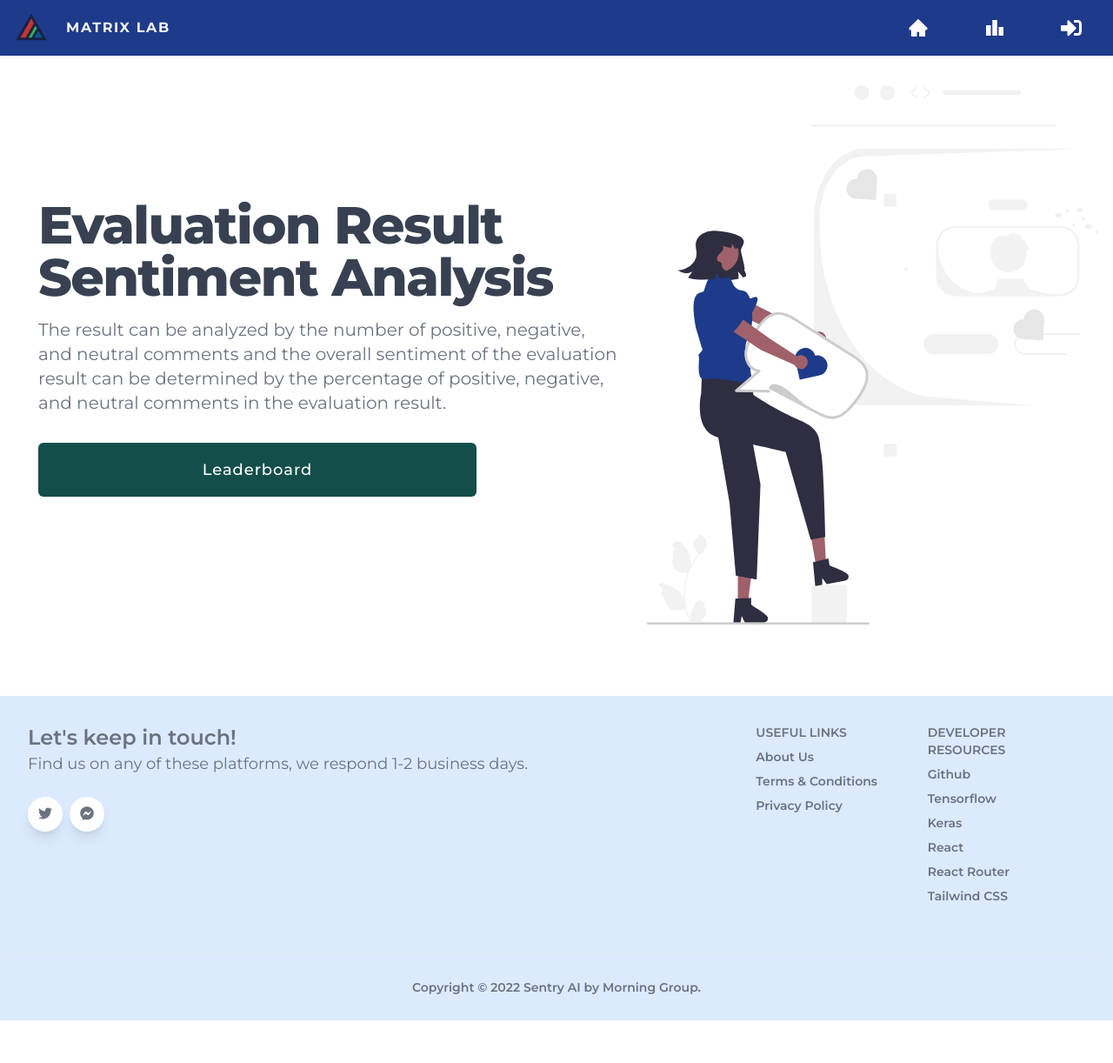
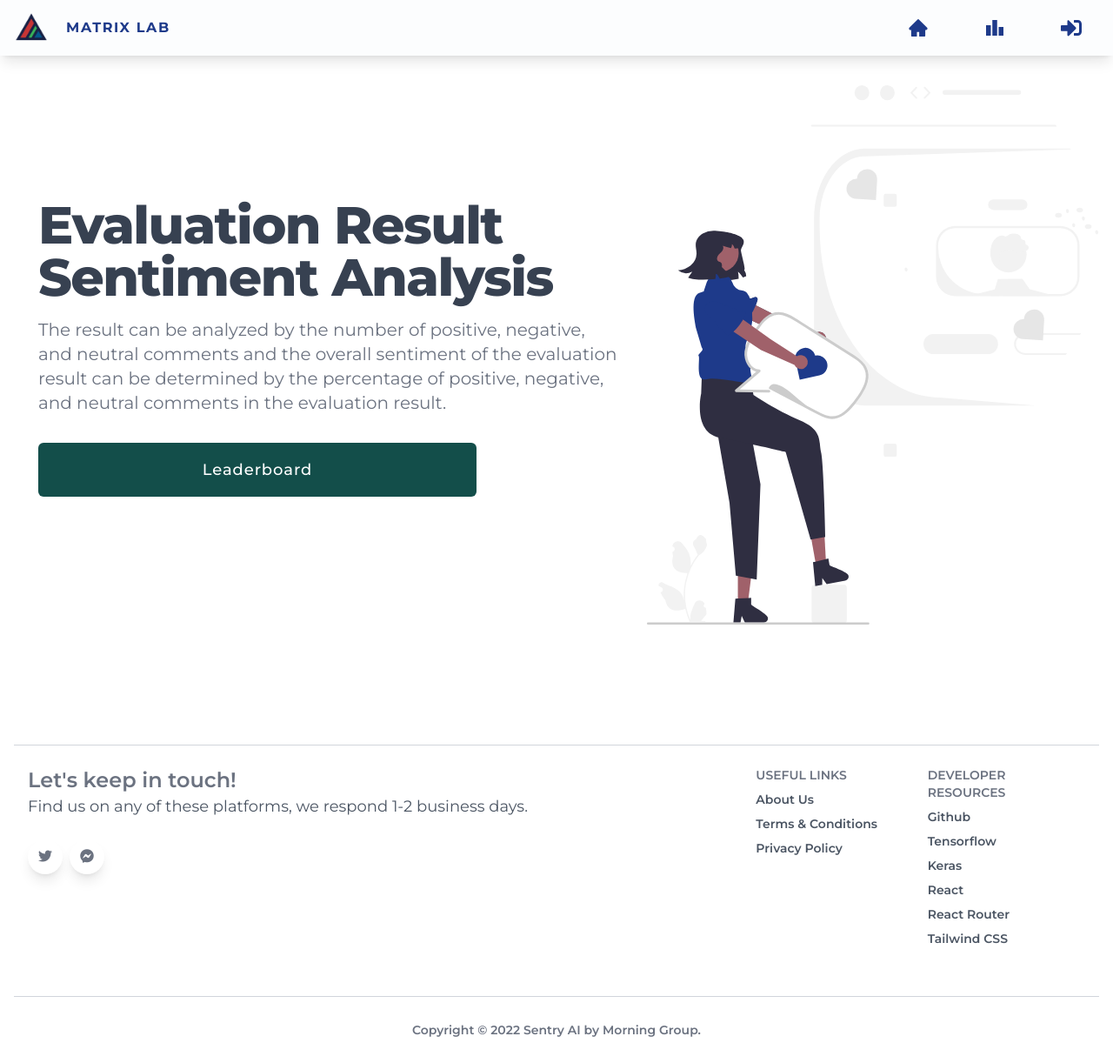
Before and after one commit to Jm-Paunlagui/Matrix-Lab-Client, a React (Create React App) app in the folder client/: page / in a window 1280 px wide. Shown: the whole page at 87% size. Before the commit the page ends 1173 px from the top, so only its background shows below. Built offline with nearby package versions, Linux system fonts and the light colour scheme.

Commit message:
Revision: hover color Added: max-w-7xl

```diff
--- a/client/src/components/footers/footer.js
+++ b/client/src/components/footers/footer.js
@@ -3,12 +3,13 @@ import { Link } from "react-router-dom";
 
 const Footer = () => {
     return (
-            <footer className="pt-8 pb-6 mt-auto text-gray-500 bg-blue-100 font-Montserrat">
-                <div className="container px-4 mx-auto">
+            <footer className="pt-8 pb-6 mt-auto text-gray-500 font-Montserrat ">
+                <div className="container px-4 mx-auto max-w-7xl">
+                <hr className="my-6 border-gray-300" />
                     <div className="flex flex-wrap text-center lg:text-left">
                         <div className="w-full px-4 lg:w-6/12">
                             <h4 className="text-2xl font-semibold">Let's keep in touch!</h4>
-                            <h5 className="mt-0 mb-2 text-lg text-blueGray-600">
+                            <h5 className="mt-0 mb-2 text-lg text-gray-600">
                                 Find us on any of these platforms, we respond 1-2 business days.
                             </h5>
                             <div className="mt-6 mb-6 lg:mb-0">
@@ -25,60 +26,60 @@ const Footer = () => {
                         <div className="w-full px-4 lg:w-6/12">
                             <div className="flex flex-wrap mb-6 items-top">
                                 <div className="w-full px-4 mb-6 ml-auto md:w-1/2 lg:w-4/12 ">
-                                    <span className="block mb-2 text-sm font-semibold uppercase text-blueGray-500">
+                                    <span className="block mb-2 text-sm font-semibold text-gray-500 uppercase">
                                         Useful Links
                                     </span>
                                     <ol className="list-unstyled">
                                         <li>
-                                            <Link to="/aboutus" className="block pb-2 text-sm font-semibold text-blueGray-600 hover:text-blueGray-800">
+                                            <Link to="/aboutus" className="block pb-2 text-sm font-semibold text-gray-600 hover:text-gray-800">
                                                 About Us
                                             </Link>
                                         </li>
 
                                         <li>
-                                            <Link to="terms-and-conditions" className="block pb-2 text-sm font-semibold text-blueGray-600 hover:text-blueGray-800">
+                                            <Link to="terms-and-conditions" className="block pb-2 text-sm font-semibold text-gray-600 hover:text-gray-800">
                                                 Terms & Conditions
                                             </Link>
                                         </li>
                                         <li>
-                                            <Link to="/privacy-policy" className="block pb-2 text-sm font-semibold text-blueGray-600 hover:text-blueGray-800">
+                                            <Link to="/privacy-policy" className="block pb-2 text-sm font-semibold text-gray-600 hover:text-gray-800">
                                                 Privacy Policy
                                             </Link>
                                         </li>
                                     </ol>
                                 </div>
                                 <div className="w-full px-4 md:w-1/2 lg:w-4/12">
-                                    <span className="block mb-2 text-sm font-semibold uppercase text-blueGray-500">
+                                    <span className="block mb-2 text-sm font-semibold text-gray-500 uppercase">
                                         Developer Resources
                                     </span>
                                     <ol className="list-unstyled">
                                         <li>
-                                            <a href="https://www.github.com/Projects-REPO" target={"_blank"} rel="noreferrer noopener" className="block pb-2 text-sm font-semibold text-blueGray-600 hover:text-blueGray-800" >
+                                            <a href="https://www.github.com/Projects-REPO" target={"_blank"} rel="noreferrer noopener" className="block pb-2 text-sm font-semibold text-gray-600 hover:text-gray-800" >
                                                 Github
                                             </a>
                                         </li>
                                         <li>
-                                            <a href="https://www.tensorflow.org/" target={"_blank"} rel="noreferrer noopener" className="block pb-2 text-sm font-semibold text-blueGray-600 hover:text-blueGray-800" >
+                                            <a href="https://www.tensorflow.org/" target={"_blank"} rel="noreferrer noopener" className="block pb-2 text-sm font-semibold text-gray-600 hover:text-gray-800" >
                                                 Tensorflow
                                             </a>
                                         </li>
                                         <li>
-                                            <a href="https://keras.io/" target={"_blank"} rel="noreferrer noopener" className="block pb-2 text-sm font-semibold text-blueGray-600 hover:text-blueGray-800" >
+                                            <a href="https://keras.io/" target={"_blank"} rel="noreferrer noopener" className="block pb-2 text-sm font-semibold text-gray-600 hover:text-gray-800" >
                                                 Keras
                                             </a>
                                         </li>
                                         <li>
-                                            <a href="https://reactjs.org/" target={"_blank"} rel="noreferrer noopener" className="block pb-2 text-sm font-semibold text-blueGray-600 hover:text-blueGray-800" >
+                                            <a href="https://reactjs.org/" target={"_blank"} rel="noreferrer noopener" className="block pb-2 text-sm font-semibold text-gray-600 hover:text-gray-800" >
                                                 React
                                             </a>
                                         </li>
                                         <li>
-                                            <a href="https://reactrouter.com/" target={"_blank"} rel="noreferrer noopener" className="block pb-2 text-sm font-semibold text-blueGray-600 hover:text-blueGray-800" >
+                                            <a href="https://reactrouter.com/" target={"_blank"} rel="noreferrer noopener" className="block pb-2 text-sm font-semibold text-gray-600 hover:text-gray-800" >
                                                 React Router
                                             </a>
                                         </li>
                                         <li>
-                                            <a href="https://tailwindcss.com/" target={"_blank"} rel="noreferrer noopener" className="block pb-2 text-sm font-semibold text-blueGray-600 hover:text-blueGray-800" >
+                                            <a href="https://tailwindcss.com/" target={"_blank"} rel="noreferrer noopener" className="block pb-2 text-sm font-semibold text-gray-600 hover:text-gray-800" >
                                                 Tailwind CSS
                                             </a>
                                         </li>
@@ -87,12 +88,12 @@ const Footer = () => {
                             </div>
                         </div>
                     </div>
-                    <hr className="my-6 border-blueGray-300" />
+                    <hr className="my-6 border-gray-300" />
                     <div className="flex flex-wrap items-center justify-center md:justify-between">
                         <div className="w-full px-4 mx-auto text-center md:w-4/12">
-                            <div className="py-1 text-sm font-semibold text-blueGray-500">
+                            <div className="py-1 text-sm font-semibold text-gray-500">
                                 Copyright © {new Date().getFullYear()} Sentry AI by{" "}
-                                <Link to="https://www.creative-tim.com?ref=nr-footer" className="text-blueGray-500 hover:text-blueGray-800" >
+                                <Link to="https://www.creative-tim.com?ref=nr-footer" className="text-gray-500 hover:text-gray-800" >
                                 Morning Group
                                 </Link>
                                 .
--- a/client/src/components/navbars/navbar.js
+++ b/client/src/components/navbars/navbar.js
@@ -21,11 +21,11 @@ const Navbar = () => {
 
     return (
         <>
-            <nav className="fixed top-0 flex flex-wrap items-center justify-between w-full p-1 bg-blue-900 shadow navbar-expand-lg font-Montserrat">
-                <div className="container flex flex-wrap items-center justify-between mx-auto ">
+            <nav className="fixed top-0 flex flex-wrap items-center justify-between w-full p-1 shadow-lg bg-slate-100 bg-opacity-20 backdrop-blur-3xl font-Montserrat">
+                <div className="container flex flex-wrap items-center justify-between mx-auto max-w-7xl">
                     <div className="flex justify-between w-full lg:w-auto lg:static lg:block lg:justify-start">
                         <NavLink to="/"
-                            className="flex items-center px-3 py-2 text-gray-100 rounded-md hover:text-gray-300 hover:backdrop-blur-md hover:bg-white/10 hover:rounded-md">
+                            className="flex items-center px-3 py-2 text-blue-900 rounded-md hover:backdrop-blur-md hover:bg-gray-200 hover:rounded-md">
                             <img src={logo} alt="logo" className="w-10 h-10 mr-2" />
                             <h1 className="hidden ml-3 font-bold tracking-widest text-md md:flex">MATRIX LAB</h1>
                             <h1 className="ml-3 font-bold tracking-widest text-md md:hidden">MATRIX LAB</h1>
@@ -35,39 +35,39 @@ const Navbar = () => {
                             type="button"
                             onClick={() => setNavbarOpen(!navbarOpen)}
                         >
-                            <GoThreeBars color="white"/>
+                            <GoThreeBars color="darkblue"/>
 
                         </button>
                     </div>
                         <div
                             className={
-                                "lg:flex flex-grow items-center bg-blue-900 lg:bg-opacity-0 lg:shadow-none" +
+                                "lg:flex flex-grow items-center  lg:bg-opacity-0 lg:shadow-none" +
                                 (navbarOpen ? " block" : " hidden")
                             }
                             id="example-navbar-warning"
                         >
                         <ul className="flex flex-col justify-start list-none lg:flex-row lg:ml-auto">
                             <NavLink to ="/"
-                                    className="text-white">
-                                <li className="flex items-center px-8 py-4 hover:backdrop-blur-md hover:bg-white/10 hover:rounded-md">
+                                    className="text-blue-900">
+                                <li className="flex items-center px-8 py-4 hover:backdrop-blur-md hover:bg-gray-200 hover:rounded-md">
                                     <AiFillHome size={24} title="Home"/>
-                                    <h1 className="block px-8 text-sm font-medium tracking-wider text-gray-100 blockml-3 lg:hidden">Home</h1>
+                                    <h1 className="block px-8 text-sm font-medium tracking-wider text-blue-900 blockml-3 lg:hidden">Home</h1>
                                 </li>
                             </NavLink>
                             <NavLink to ="leaderboard"
 
-                                    className="text-white">
-                                <li className="flex items-center px-8 py-4 hover:backdrop-blur-md hover:bg-white/10 hover:rounded-md">
+                                    className="text-blue-900">
+                                <li className="flex items-center px-8 py-4 hover:backdrop-blur-md hover:bg-gray-200 hover:rounded-md">
                                     <MdLeaderboard size={24} title="Leaderboard"/>
-                                    <div className="block px-8 text-sm font-medium tracking-wider text-gray-100 blockml-3 lg:hidden">Leaderboard</div>
+                                    <div className="block px-8 text-sm font-medium tracking-wider text-blue-900 blockml-3 lg:hidden">Leaderboard</div>
                                 </li>
                             </NavLink>
                             <NavLink to ={link}
-                                    className="text-white">
-                                <li className="flex items-center px-8 py-4 hover:backdrop-blur-md hover:bg-white/10 hover:rounded-md">
+                                    className="text-blue-900">
+                                <li className="flex items-center px-8 py-4 hover:backdrop-blur-md hover:bg-gray-200 hover:rounded-md">
                                     {navIcon}
 
-                                    <div className="block px-8 text-sm font-medium tracking-wider text-gray-100 blockml-3 lg:hidden">{tokenAuth ? "Dashboard" : "Sign-in"}</div>
+                                    <div className="block px-8 text-sm font-medium tracking-wider text-blue-900 blockml-3 lg:hidden">{tokenAuth ? "Dashboard" : "Sign-in"}</div>
                                 </li>
                             </NavLink>
                         </ul>
```
